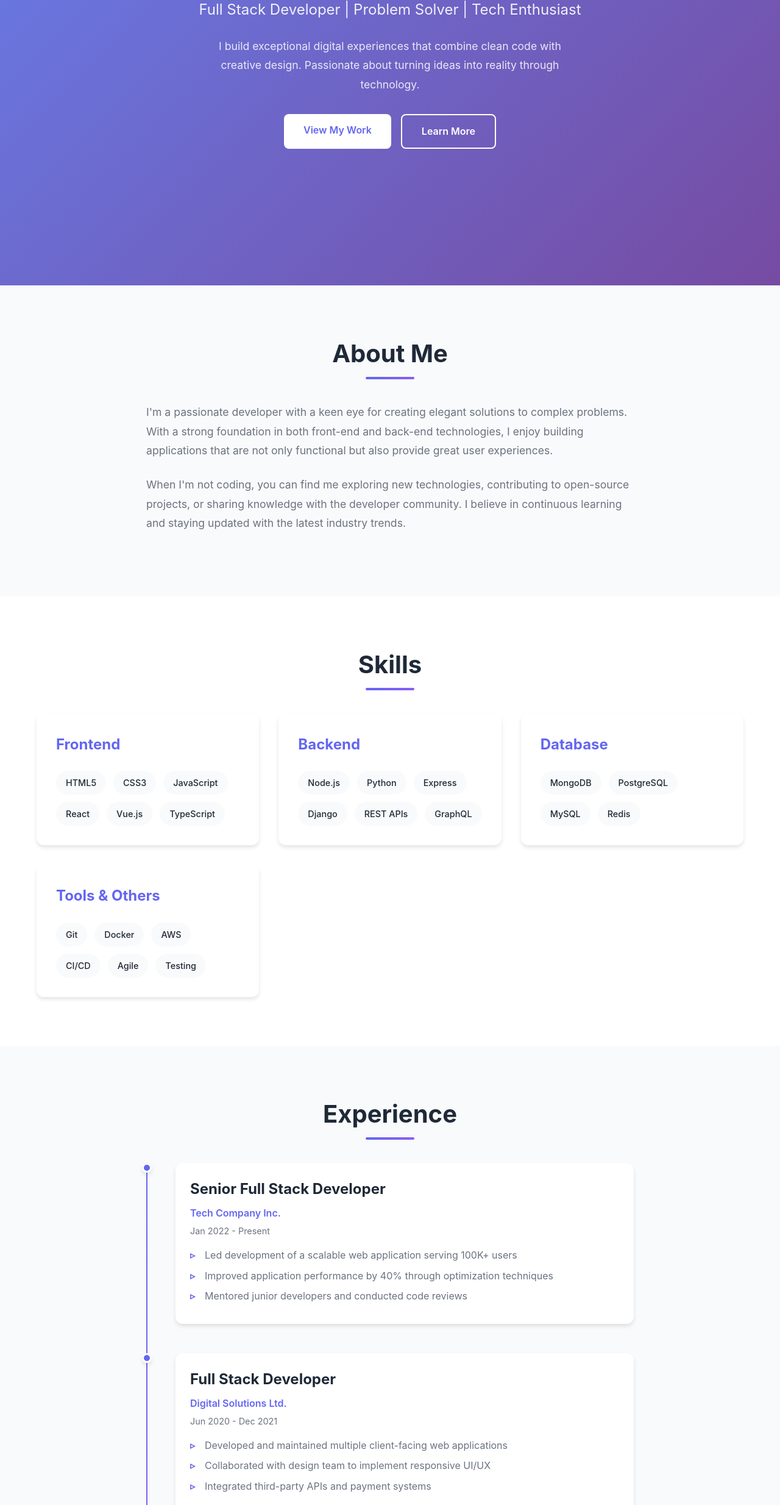
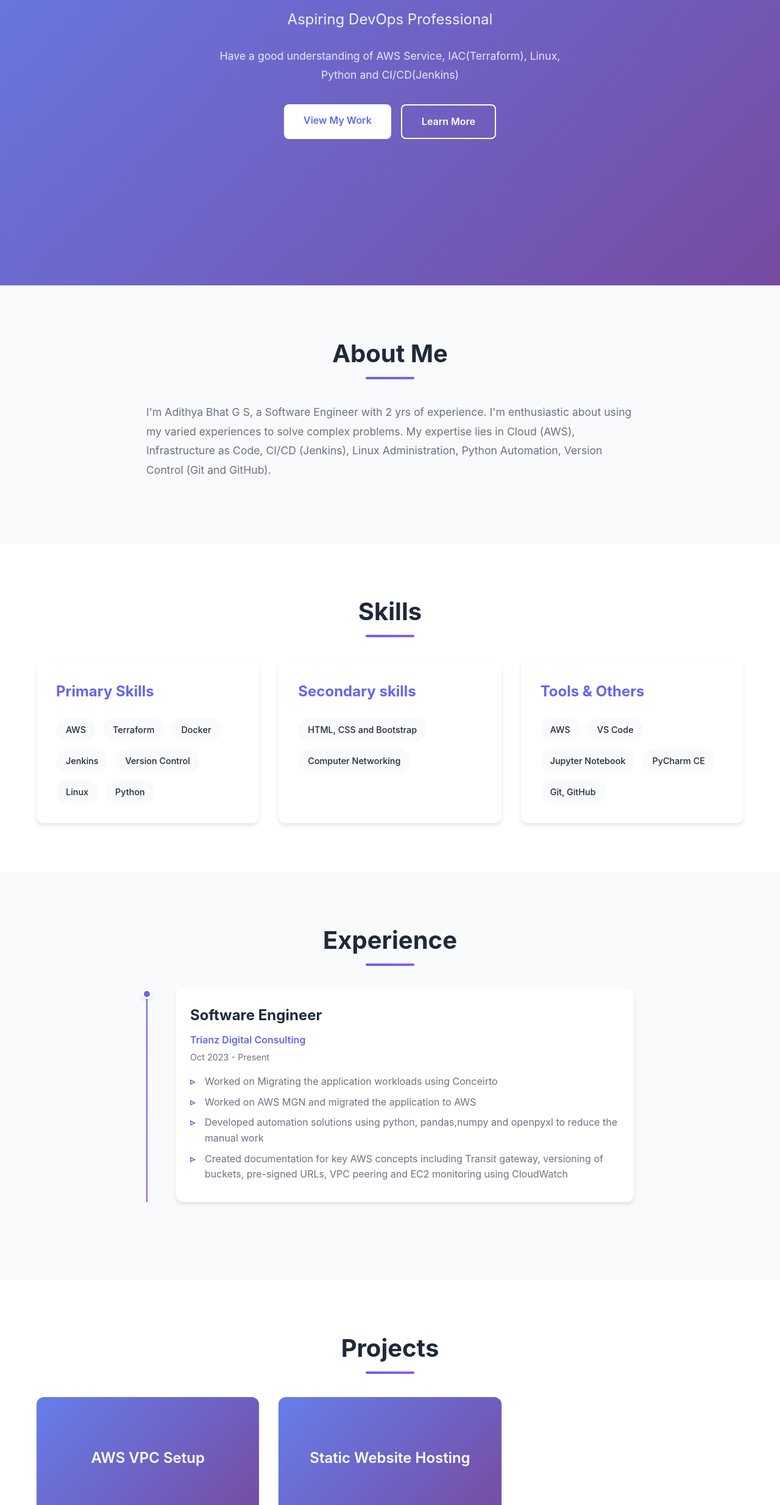
Before and after one commit to AdithyaBhatGS/StaticPortfolioWebsite, a plain HTML site: page index.html in a window 1280 px wide. Shown: the part 332-2800 px from the top of the page at 61% size. Drawn offline with Linux system fonts and the light colour scheme.

Commit message:
Changed the index.html by updating the experience, skills and about

```diff
--- a/index.html
+++ b/index.html
@@ -29,11 +29,10 @@
     <section id="home" class="hero">
         <div class="container">
             <div class="hero-content">
-                <h1 class="hero-title">Hello, I'm <span class="highlight">Your Name</span></h1>
-                <p class="hero-subtitle">Full Stack Developer | Problem Solver | Tech Enthusiast</p>
+                <h1 class="hero-title">Hello, I'm <span class="highlight">Adithya Bhat G S</span></h1>
+                <p class="hero-subtitle">Aspiring DevOps Professional</p>
                 <p class="hero-description">
-                    I build exceptional digital experiences that combine clean code with creative design.
-                    Passionate about turning ideas into reality through technology.
+                    Have a good understanding of AWS Service, IAC(Terraform), Linux, Python and CI/CD(Jenkins)
                 </p>
                 <div class="hero-buttons">
                     <a href="#projects" class="btn btn-primary">View My Work</a>
@@ -49,14 +48,7 @@
             <div class="about-content">
                 <div class="about-text">
                     <p>
-                        I'm a passionate developer with a keen eye for creating elegant solutions to complex problems.
-                        With a strong foundation in both front-end and back-end technologies, I enjoy building
-                        applications that are not only functional but also provide great user experiences.
-                    </p>
-                    <p>
-                        When I'm not coding, you can find me exploring new technologies, contributing to open-source
-                        projects, or sharing knowledge with the developer community. I believe in continuous learning
-                        and staying updated with the latest industry trends.
+                        I'm Adithya Bhat G S, a Software Engineer with 2 yrs of experience. I'm enthusiastic about using my varied experiences to solve complex problems. My expertise lies in Cloud (AWS), Infrastructure as Code, CI/CD (Jenkins), Linux Administration, Python Automation, Version Control (Git and GitHub).
                     </p>
                 </div>
             </div>
@@ -68,45 +60,32 @@
             <h2 class="section-title">Skills</h2>
             <div class="skills-grid">
                 <div class="skill-category">
-                    <h3 class="category-title">Frontend</h3>
+                    <h3 class="category-title">Primary Skills</h3>
                     <div class="skill-items">
-                        <span class="skill-tag">HTML5</span>
-                        <span class="skill-tag">CSS3</span>
-                        <span class="skill-tag">JavaScript</span>
-                        <span class="skill-tag">React</span>
-                        <span class="skill-tag">Vue.js</span>
-                        <span class="skill-tag">TypeScript</span>
+                        <span class="skill-tag">AWS</span>
+                        <span class="skill-tag">Terraform</span>
+                        <span class="skill-tag">Docker</span>
+                        <span class="skill-tag">Jenkins</span>
+                        <span class="skill-tag">Version Control</span>
+                        <span class="skill-tag">Linux</span>
+                        <span class="skill-tag">Python</span>
                     </div>
                 </div>
                 <div class="skill-category">
-                    <h3 class="category-title">Backend</h3>
+                    <h3 class="category-title">Secondary skills</h3>
                     <div class="skill-items">
-                        <span class="skill-tag">Node.js</span>
-                        <span class="skill-tag">Python</span>
-                        <span class="skill-tag">Express</span>
-                        <span class="skill-tag">Django</span>
-                        <span class="skill-tag">REST APIs</span>
-                        <span class="skill-tag">GraphQL</span>
-                    </div>
-                </div>
-                <div class="skill-category">
-                    <h3 class="category-title">Database</h3>
-                    <div class="skill-items">
-                        <span class="skill-tag">MongoDB</span>
-                        <span class="skill-tag">PostgreSQL</span>
-                        <span class="skill-tag">MySQL</span>
-                        <span class="skill-tag">Redis</span>
+                        <span class="skill-tag">HTML, CSS and Bootstrap</span>
+                        <span class="skill-tag">Computer Networking</span>
                     </div>
                 </div>
                 <div class="skill-category">
                     <h3 class="category-title">Tools & Others</h3>
                     <div class="skill-items">
-                        <span class="skill-tag">Git</span>
-                        <span class="skill-tag">Docker</span>
                         <span class="skill-tag">AWS</span>
-                        <span class="skill-tag">CI/CD</span>
-                        <span class="skill-tag">Agile</span>
-                        <span class="skill-tag">Testing</span>
+                        <span class="skill-tag">VS Code</span>
+                        <span class="skill-tag">Jupyter Notebook</span>
+                        <span class="skill-tag">PyCharm CE</span>
+                        <span class="skill-tag">Git, GitHub</span>
                     </div>
                 </div>
             </div>
@@ -120,43 +99,18 @@
                 <div class="timeline-item">
                     <div class="timeline-marker"></div>
                     <div class="timeline-content">
-                        <h3 class="job-title">Senior Full Stack Developer</h3>
-                        <p class="company">Tech Company Inc.</p>
-                        <p class="duration">Jan 2022 - Present</p>
+                        <h3 class="job-title">Software Engineer</h3>
+                        <p class="company">Trianz Digital Consulting</p>
+                        <p class="duration">Oct 2023 - Present</p>
                         <ul class="achievements">
-                            <li>Led development of a scalable web application serving 100K+ users</li>
-                            <li>Improved application performance by 40% through optimization techniques</li>
-                            <li>Mentored junior developers and conducted code reviews</li>
+                            <li>Worked on Migrating the application workloads using Conceirto</li>
+                            <li>Worked on AWS MGN and migrated the application to AWS</li>
+                            <li>Developed automation solutions using python, pandas,numpy and openpyxl to reduce the manual work</li>
+                            <li>Created documentation for key AWS concepts including Transit gateway, versioning of buckets, pre-signed URLs, VPC peering and EC2 monitoring using CloudWatch</li>
                         </ul>
                     </div>
                 </div>
-                <div class="timeline-item">
-                    <div class="timeline-marker"></div>
-                    <div class="timeline-content">
-                        <h3 class="job-title">Full Stack Developer</h3>
-                        <p class="company">Digital Solutions Ltd.</p>
-                        <p class="duration">Jun 2020 - Dec 2021</p>
-                        <ul class="achievements">
-                            <li>Developed and maintained multiple client-facing web applications</li>
-                            <li>Collaborated with design team to implement responsive UI/UX</li>
-                            <li>Integrated third-party APIs and payment systems</li>
-                        </ul>
-                    </div>
-                </div>
-                <div class="timeline-item">
-                    <div class="timeline-marker"></div>
-                    <div class="timeline-content">
-                        <h3 class="job-title">Junior Developer</h3>
-                        <p class="company">StartUp Innovations</p>
-                        <p class="duration">Jan 2019 - May 2020</p>
-                        <ul class="achievements">
-                            <li>Built responsive web pages using modern frontend frameworks</li>
-                            <li>Participated in agile development processes and daily standups</li>
-                            <li>Learned best practices in software development and testing</li>
-                        </ul>
-                    </div>
-                </div>
-            </div>
+
         </div>
     </section>
 
@@ -166,81 +120,35 @@
             <div class="projects-grid">
                 <div class="project-card">
                     <div class="project-image">
-                        <div class="placeholder-image">Project 1</div>
+                        <div class="placeholder-image">AWS VPC Setup</div>
                     </div>
                     <div class="project-content">
-                        <h3 class="project-title">E-Commerce Platform</h3>
+                        <h3 class="project-title">AWS VPC Setup using CI/CD</h3>
                         <p class="project-description">
-                            A full-featured online shopping platform with user authentication, product management,
-                            shopping cart, and secure payment integration.
-                        </p>
+                            A basic CI/CD setup to automate the AWS VPC setup which includes setting up the VPC, Subnets, Internet Gateways, Route Tables, NAT Gatway, SSM, EC2 instances. Testing the connectivity of the instance by launching the instance in a private subnet.</p>
                         <div class="project-tags">
-                            <span class="tag">React</span>
-                            <span class="tag">Node.js</span>
-                            <span class="tag">MongoDB</span>
+                            <span class="tag">AWS</span>
+                            <span class="tag">Terraform</span>
+                            <span class="tag">CI/CD(Jenkins)</span>
                         </div>
                         <div class="project-links">
-                            <a href="#" class="project-link">View Demo</a>
                             <a href="#" class="project-link">Source Code</a>
                         </div>
                     </div>
                 </div>
                 <div class="project-card">
                     <div class="project-image">
-                        <div class="placeholder-image">Project 2</div>
+                        <div class="placeholder-image">Static Website Hosting </div>
                     </div>
                     <div class="project-content">
-                        <h3 class="project-title">Task Management App</h3>
+                        <h3 class="project-title">Simple Portfolio Website</h3>
                         <p class="project-description">
-                            A collaborative task management application with real-time updates, drag-and-drop
-                            functionality, and team collaboration features.
+                            A static portfolio website hosted on S3, being served through CloudFront. The infrastructure is created using the principle of IAC(Terraform). Automated using CI/CD(GitHub Actions)
                         </p>
                         <div class="project-tags">
-                            <span class="tag">Vue.js</span>
-                            <span class="tag">Firebase</span>
-                            <span class="tag">Tailwind</span>
-                        </div>
-                        <div class="project-links">
-                            <a href="#" class="project-link">View Demo</a>
-                            <a href="#" class="project-link">Source Code</a>
-                        </div>
-                    </div>
-                </div>
-                <div class="project-card">
-                    <div class="project-image">
-                        <div class="placeholder-image">Project 3</div>
-                    </div>
-                    <div class="project-content">
-                        <h3 class="project-title">Weather Dashboard</h3>
-                        <p class="project-description">
-                            An interactive weather dashboard that displays current conditions and forecasts using
-                            real-time data from weather APIs with beautiful visualizations.
-                        </p>
-                        <div class="project-tags">
-                            <span class="tag">JavaScript</span>
-                            <span class="tag">API</span>
-                            <span class="tag">Chart.js</span>
-                        </div>
-                        <div class="project-links">
-                            <a href="#" class="project-link">View Demo</a>
-                            <a href="#" class="project-link">Source Code</a>
-                        </div>
-                    </div>
-                </div>
-                <div class="project-card">
-                    <div class="project-image">
-                        <div class="placeholder-image">Project 4</div>
-                    </div>
-                    <div class="project-content">
-                        <h3 class="project-title">Portfolio Generator</h3>
-                        <p class="project-description">
-                            A tool that helps developers create professional portfolio websites with customizable
-                            themes, drag-and-drop builder, and export functionality.
-                        </p>
-                        <div class="project-tags">
-                            <span class="tag">React</span>
-                            <span class="tag">TypeScript</span>
-                            <span class="tag">CSS Grid</span>
+                            <span class="tag">AWS</span>
+                            <span class="tag">Terraform</span>
+                            <span class="tag">CI/CD(GitHub Actions)</span>
                         </div>
                         <div class="project-links">
                             <a href="#" class="project-link">View Demo</a>
@@ -255,7 +163,7 @@
     <footer class="footer">
         <div class="container">
             <div class="footer-content">
-                <p>&copy; 2024 Your Name. All rights reserved.</p>
+                <p>&copy; 2024 Adithya Bhat G S. All rights reserved.</p>
                 <div class="social-links">
                     <a href="#" class="social-link">GitHub</a>
                     <a href="#" class="social-link">LinkedIn</a>
```
Also changed, not shown: 1 other file.
